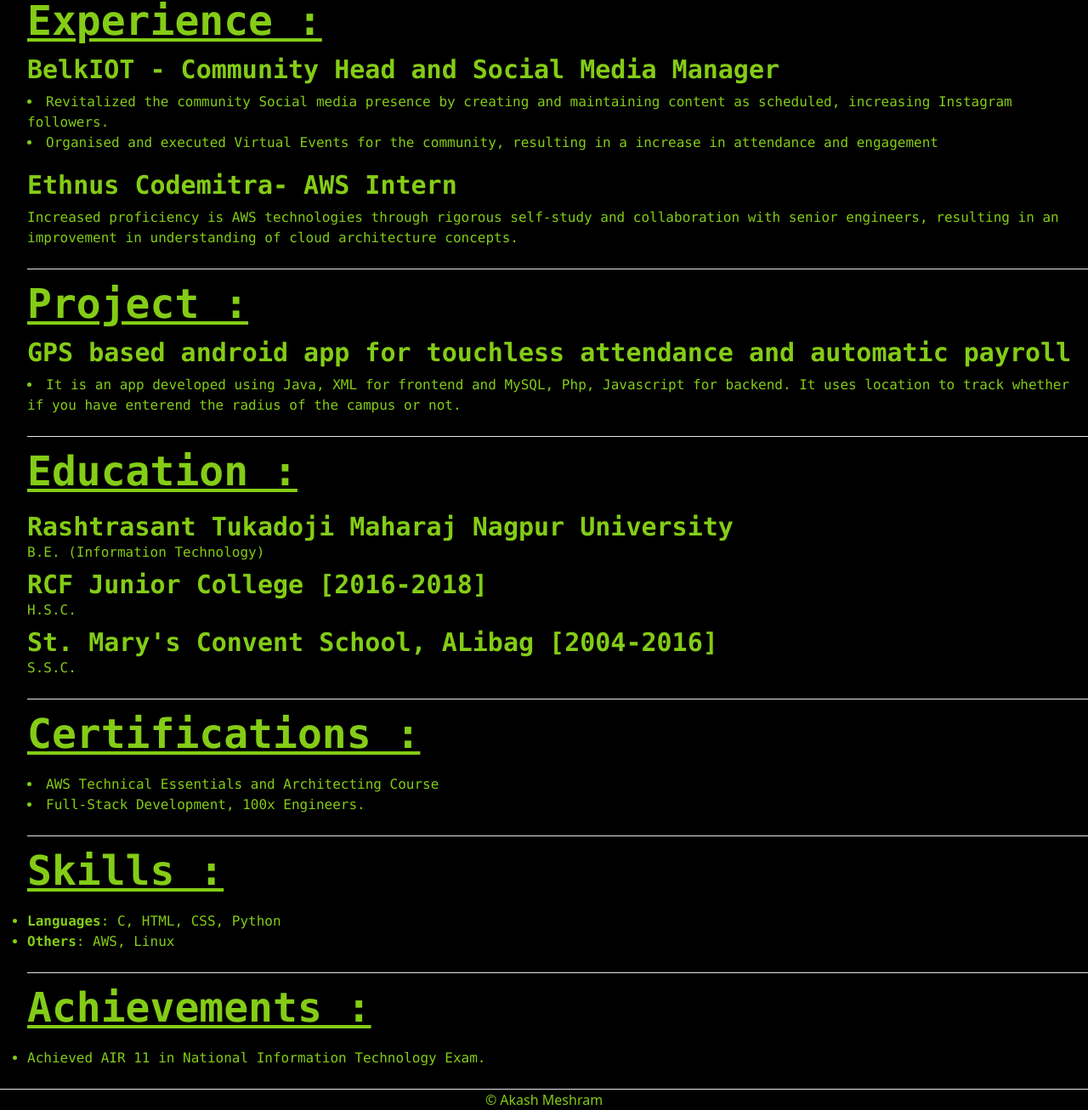
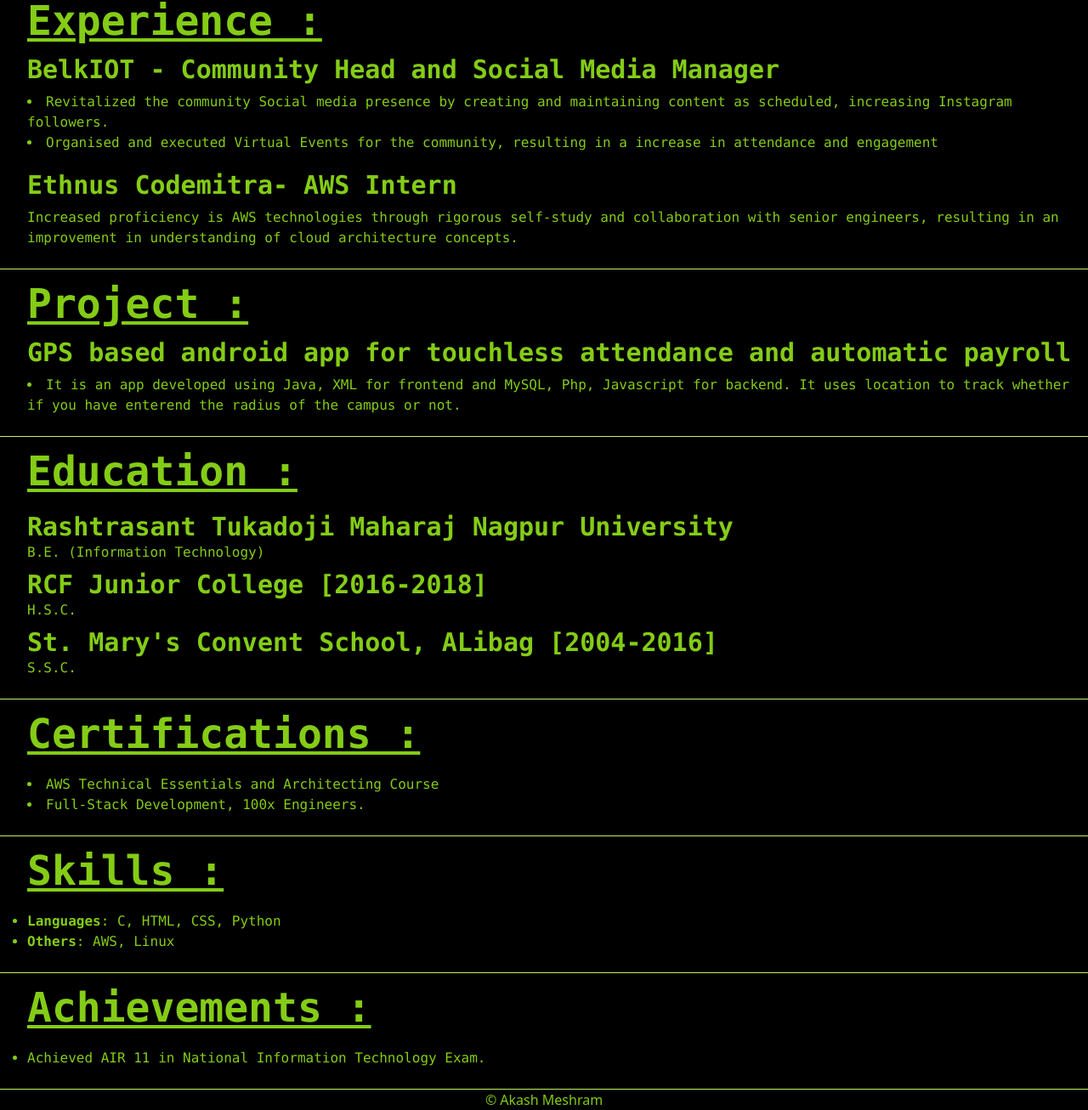
Before and after one commit to BruhMeridian/Resume-tailwindcss, a plain HTML site: page resume.html in a window 1280 px wide. Shown: the part 245-1551 px from the top of the page at 85% size. Drawn offline with nearby package versions, Linux system fonts and the light colour scheme.

Commit message:
Update resume.html

```diff
--- a/resume.html
+++ b/resume.html
@@ -21,9 +21,9 @@
         </nav>
 
      </header>
-        <hr>
-        <main class="font-mono pl-8">
-            <section>
+        <hr class="border-b-solid border-lime-300">
+        <main class="font-mono">
+            <section class="pl-8">
             <h2 class="text-left text-5xl font-bold py-4 underline underline-offset-4"> Experience :</h2>
             <article>
                 <h3 class=" text-left text-3xl font-semibold ">BelkIOT - Community Head and Social Media Manager</h3>
@@ -47,9 +47,9 @@
             </article>
         </section>
 
-        <hr>
+        <hr class="border-b-solid border-lime-300">
 
-        <section>
+        <section class="pl-8">
                <h2 class="text-left text-5xl font-bold py-4 underline underline-offset-4" > Project :</h2>
                <article>
                 <h3 class=" text-left text-3xl font-semibold"> GPS based android app for touchless attendance and automatic payroll</h3>
@@ -61,9 +61,10 @@
                </article>
         </section>
 
-        <hr>
+        <hr class="border-b-solid border-lime-300">
 
-        <section>
+
+        <section class="pl-8">
             <h2 class="text-left text-5xl font-bold py-4 underline underline-offset-4"> Education : </h2>
             <article>
                 <ul class="list-inside py-2">
@@ -82,9 +83,9 @@
                 </article>
         </section>
 
-        <hr>
+        <hr class="border-b-solid border-lime-300">
 
-       <section>
+       <section class="pl-8">
         <h2 class="text-left text-5xl font-bold py-4 underline underline-offset-4"> Certifications :</h2>
         <article>
             <ul class="list-inside font-medium py-2 list-disc" >
@@ -94,9 +95,9 @@
         </article>
        </section>
 
-       <hr>
+       <hr class="border-b-solid border-lime-300">
 
-       <section>
+       <section class="pl-8">
         <h2 class="text-left text-5xl font-bold py-4 underline underline-offset-4"> Skills :</h2>
         <article>
             <ul class="list-outside py-2 font-medium list-disc">
@@ -107,9 +108,9 @@
         </article>
        </section>
 
-       <hr>
+       <hr class="border-b-solid border-lime-300">
 
-       <section>
+       <section class="pl-8">
         <h2 class="text-left text-5xl font-bold py-4 font-bold underline underline-offset-4"> Achievements :</h2>
         <article>
             <ul class=" list-outside py-2 font-medium list-disc">
@@ -120,7 +121,7 @@
        </section>
 
 </main>
-    <hr>
+    <hr class="border-b-solid border-lime-300">
     <footer>
         <p class="text-center font-medium">© Akash Meshram</p>
     </footer>
```
